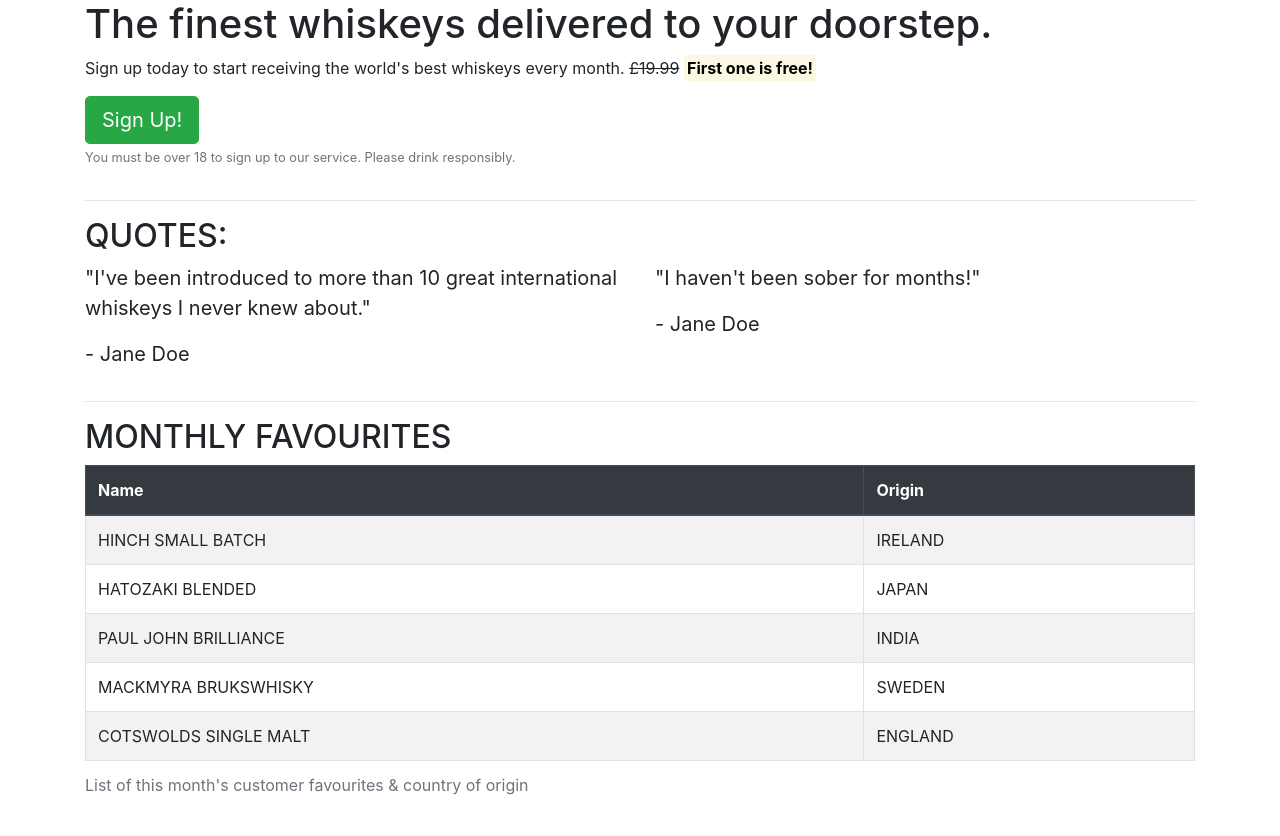
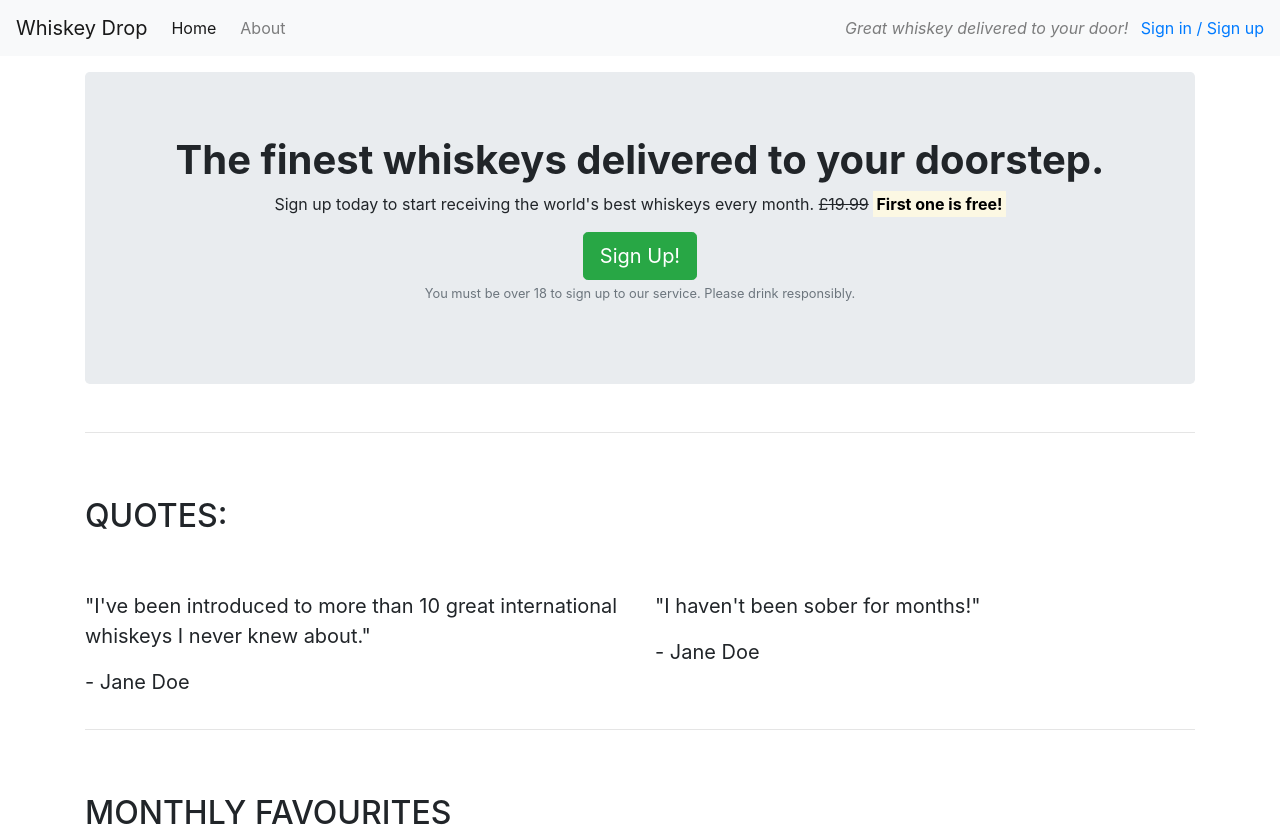
Before and after one commit to flavopila/bootstrap-practice, a plain HTML site: page index.html in a window 1280 px wide. Shown: the top 836 px of the page. Drawn offline with nearby package versions, Linux system fonts and the light colour scheme.

Commit message:
adds navbar & jumbotron

```diff
--- a/index.html
+++ b/index.html
@@ -13,15 +13,30 @@
 </head>
 
 <body>
-  <article class="container">
+  <nav class="navbar navbar-light bg-light navbar-expand-sm">
+    <a href="/" class="navbar-brand">Whiskey Drop</a>
+    <ul class="navbar-nav mr-auto">
+      <li class="active nav-item mr-2"><a class="nav-link" href="/">Home</a></li>
+      <li class="nav-item mr-2"><a class="nav-link" href="/about">About</a></li>
+      <li class="nav-item mr-2 d-block d-md-none"><a class="nav-link" href="/login">Sign in / Sign Up</a></li>
+    </ul>
+    <div class="d-none d-md-block">
+      <p class="navbar-text my-auto mr-2"><i>Great whiskey delivered to your door!</i></p>
+      <a href="/login">Sign in / Sign up</a>
+    </div>
+  </nav>
+  <article class="container mt-3">
     <!-- Callout -->
     <div class="row">
       <div class="col-12">
-        <section class="callout">
-          <h1>The finest whiskeys delivered to your doorstep.</h1>
-          <p>Sign up today to start receiving the world's best whiskeys every month. <s>£19.99</s> <strong><mark>First
-                one
-                is free!</mark></strong></p>
+        <section class="callout jumbotron text-center">
+          <h1><strong>The finest whiskeys delivered to your doorstep.</strong></h1>
+          <p>
+            Sign up today to start receiving the world's best whiskeys every month.
+            <s class="d-none d-sm-inline">£19.99</s>
+            <span class="d-inline d-sm-none"><br></span>
+            <strong><mark>First one is free!</mark></strong>
+          </p>
           <button class="btn btn-success btn-lg">Sign Up!</button>
           <p class="text-muted"><small>You must be over 18 to sign up to our service. Please drink responsibly.</small>
           </p>
@@ -34,7 +49,7 @@
     <!-- Quotes -->
     <section class="quotes">
       <div class="row">
-        <div class="col-12">
+        <div class="col-12 my-5">
           <h2 class="text-uppercase">Quotes:</h2>
         </div>
       </div>
@@ -59,7 +74,7 @@
     <!-- Favourites -->
     <section class="favourites">
       <div class="row">
-        <div class="col-12">
+        <div class="col-12 my-5">
           <h2 class="text-uppercase">Monthly Favourites</h2>
         </div>
       </div>
@@ -105,7 +120,7 @@
     <!-- Features -->
     <section class="features">
       <div class="row">
-        <div class="col-12">
+        <div class="col-12 my-5">
           <h2 class="text-uppercase">Features:</h2>
         </div>
       </div>
```
